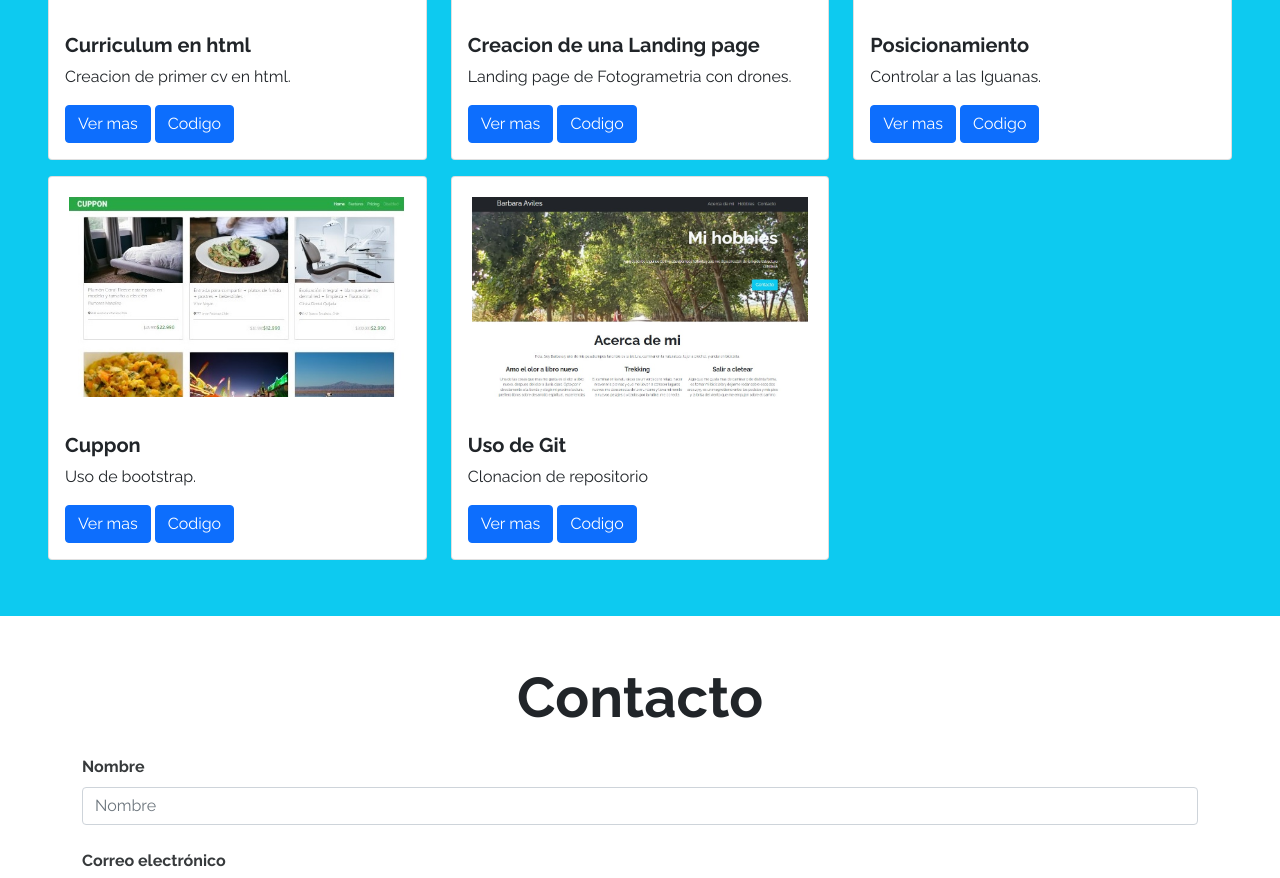
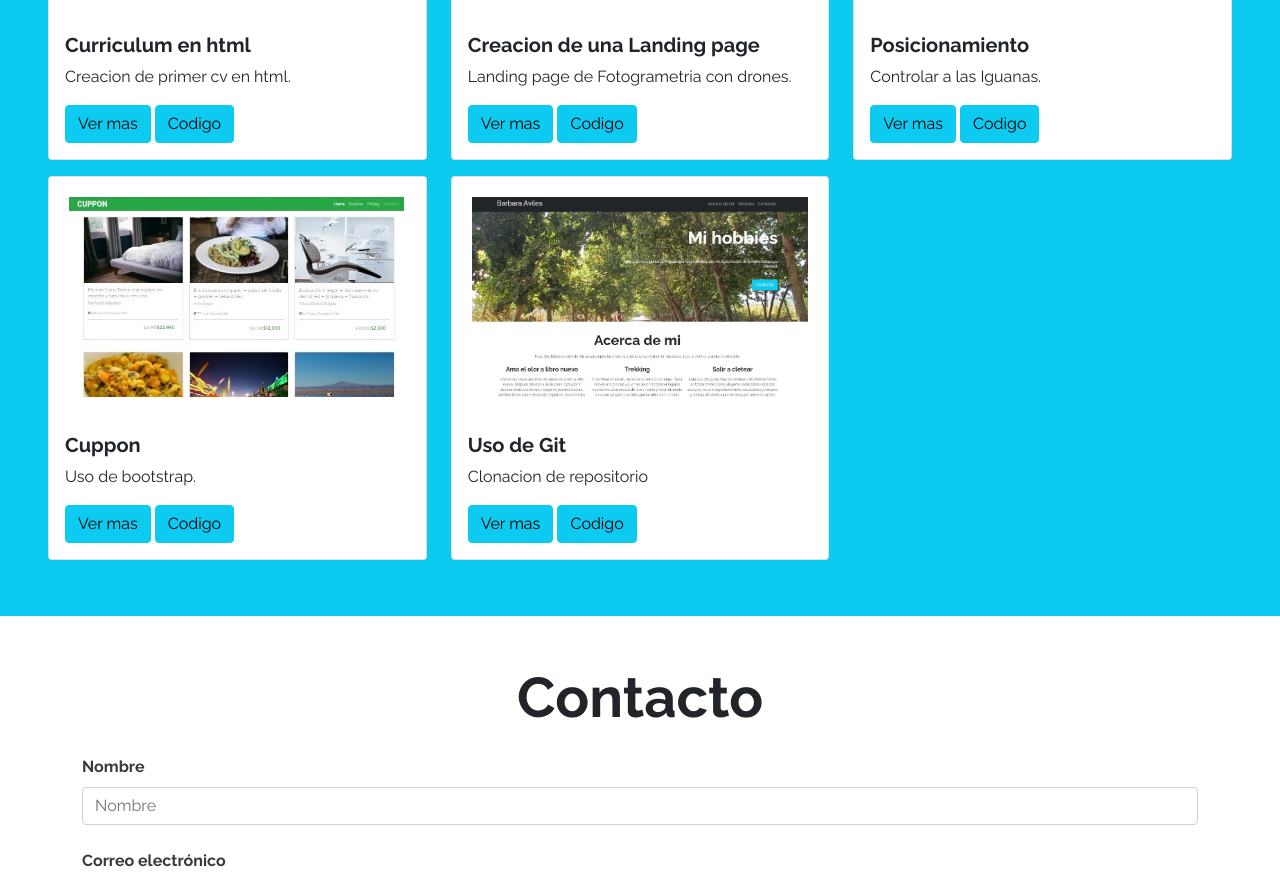
Before and after one commit to baviless/baviless.git.io, a plain HTML site: page index.html in a window 1280 px wide. Shown: the part 968-1846 px from the top of the page. Drawn offline with nearby package versions, Linux system fonts and the light colour scheme.

Commit message:
cambio de botones

```diff
--- a/index.html
+++ b/index.html
@@ -87,8 +87,8 @@
                             Creacion de primer cv en html.
                         </p>
                         <div>
-                            <a class="btn btn-primary" href="https://baviless.github.io/desafio1/" role="button">Ver mas</a>
-                            <a class="btn btn-primary" href="https://github.com/baviless/desafio1" role="button">Codigo</a>
+                            <a class="btn btn-info" href="https://baviless.github.io/desafio1/" role="button">Ver mas</a>
+                            <a class="btn btn-info" href="https://github.com/baviless/desafio1" role="button">Codigo</a>
                         </div>
                     </div>
                 </div>
@@ -103,8 +103,8 @@
 
                         </p>
                         <div>
-                            <a class="btn btn-primary" href="https://baviless.github.io/desafio2/" role="button">Ver mas</a>
-                            <a class="btn btn-primary" href="https://github.com/baviless/desafio2" role="button">Codigo</a>
+                            <a class="btn btn-info" href="https://baviless.github.io/desafio2/" role="button">Ver mas</a>
+                            <a class="btn btn-info" href="https://github.com/baviless/desafio2" role="button">Codigo</a>
                         </div>
 
                     </div>
@@ -120,8 +120,8 @@
 
                         </p>
                         <div>
-                            <a class="btn btn-primary" href="https://baviless.github.io/desafio3/" role="button">Ver mas</a>
-                            <a class="btn btn-primary" href="https://github.com/baviless/desafio3" role="button">Codigo</a>
+                            <a class="btn btn-info" href="https://baviless.github.io/desafio3/" role="button">Ver mas</a>
+                            <a class="btn btn-info" href="https://github.com/baviless/desafio3" role="button">Codigo</a>
                         </div>
                     </div>
                 </div>
@@ -135,8 +135,8 @@
                             Uso de bootstrap.
                         </p>
                         <div>
-                            <a class="btn btn-primary" href="https://baviless.github.io/desafio4/" role="button">Ver mas</a>
-                            <a class="btn btn-primary" href="https://github.com/baviless/desafio4" role="button">Codigo</a>
+                            <a class="btn btn-info" href="https://baviless.github.io/desafio4/" role="button">Ver mas</a>
+                            <a class="btn btn-info" href="https://github.com/baviless/desafio4" role="button">Codigo</a>
                         </div>
                     </div>
                 </div>
@@ -150,8 +150,8 @@
                             Clonacion de repositorio
                         </p>
                         <div>
-                            <a class="btn btn-primary" href="https://baviless.github.io/desafio5/" role="button">Ver mas</a>
-                            <a class="btn btn-primary" href="https://github.com/baviless/desafio5" role="button">Codigo</a>
+                            <a class="btn btn-info" href="https://baviless.github.io/desafio5/" role="button">Ver mas</a>
+                            <a class="btn btn-info" href="https://github.com/baviless/desafio5" role="button">Codigo</a>
                         </div>
                     </div>
                 </div>
```
